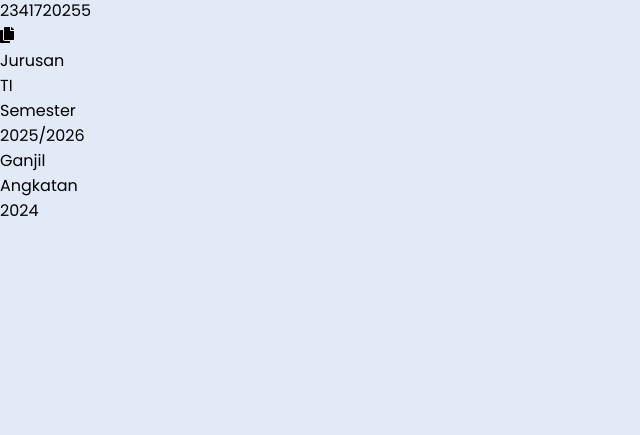
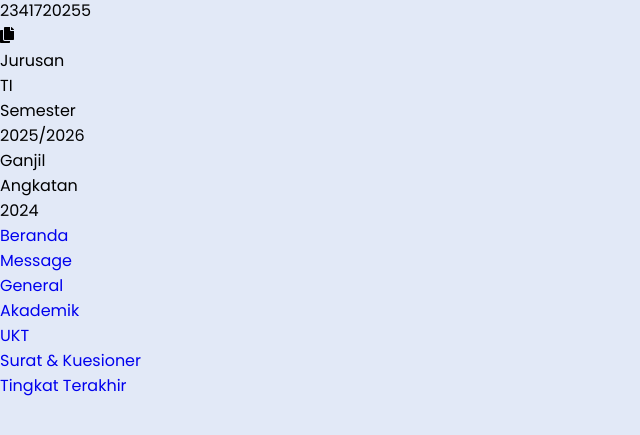
Before and after one commit to rzjuliannofficial/Quiz-1_Desprog-ReDesign-Siakad, a PHP site: page /Beranda.php in a window 1280 px wide. Shown: the part 256-691 px from the top of the page, without its empty margins (0-640 px from the left). Run offline with PHP 8.4, Linux system fonts and the light colour scheme.

Commit message:
add navbar

```diff
--- a/Beranda.php
+++ b/Beranda.php
@@ -79,6 +79,19 @@
                     </div>
                 </div>
             </div>
+
+            <!-- SIDEBAR/NAVBAR -->
+            <div class="navbar">
+                <ul>
+                    <li><a href="#">Beranda</a></li>
+                    <li><a href="Maintance.php">Message</a></li>
+                    <li><a href="Maintance.php">General</a></li>
+                    <li><a href="Maintance.php">Akademik</a></li>
+                    <li><a href="Maintance.php">UKT</a></li>
+                    <li><a href="Maintance.php">Surat & Kuesioner</a></li>
+                    <li><a href="Maintance.php">Tingkat Terakhir</a></li>
+                </ul>
+            </div>
         </div>
     </div>
 </body>
```
